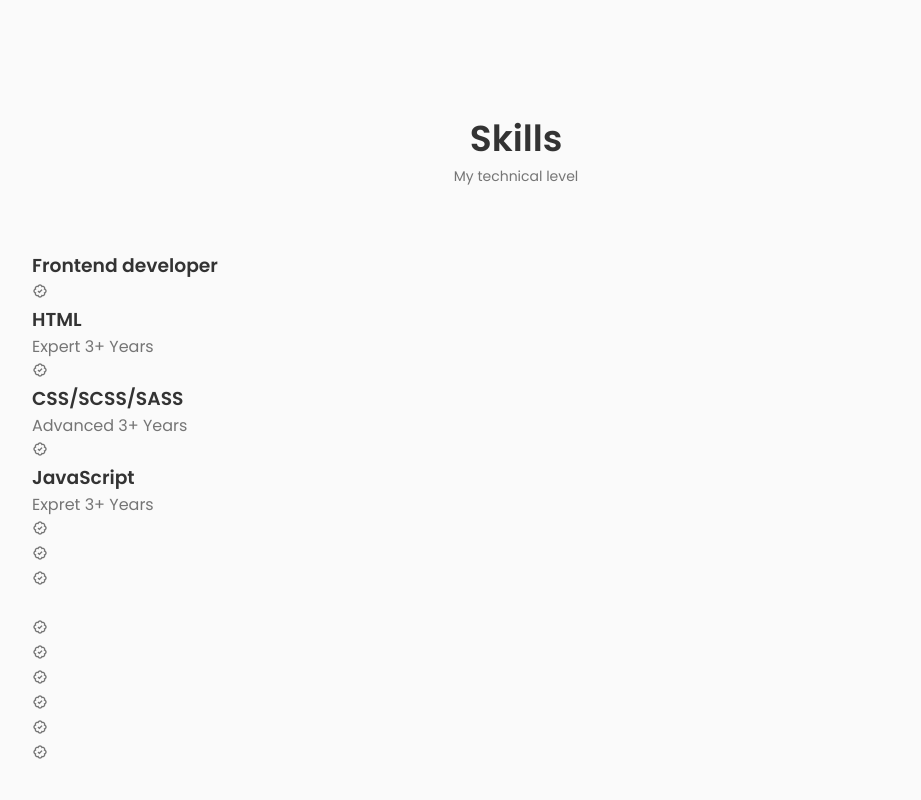
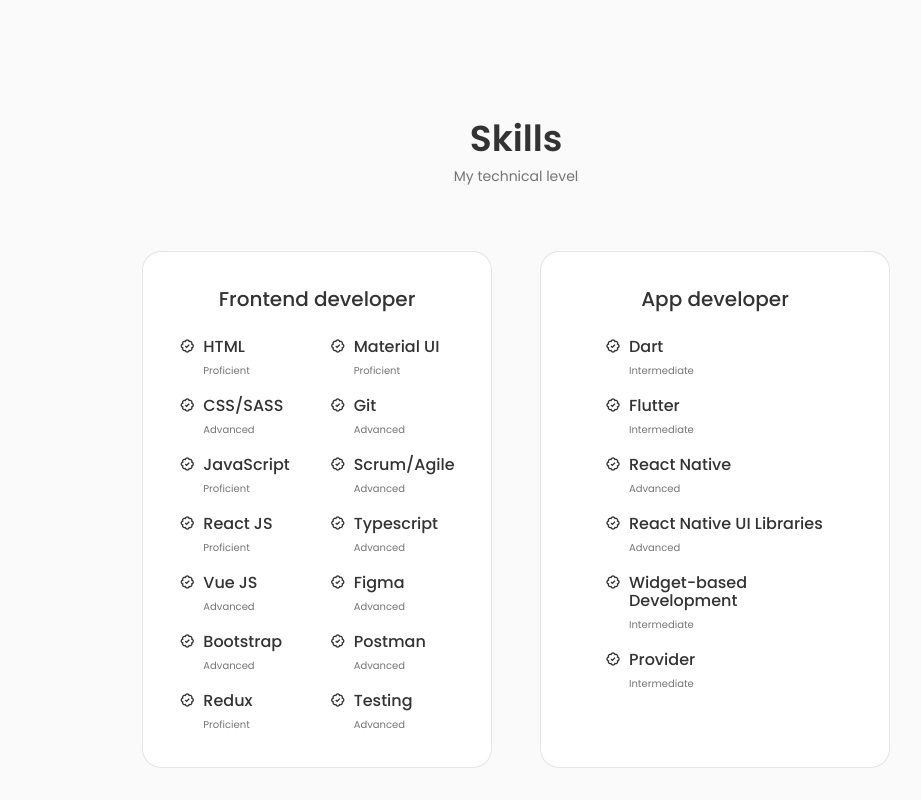
Before and after one commit to NegrilaIM/New-Portfolio, a React (Vite) app: page / in a window 1280 px wide. Shown: the part 1494-2294 px from the top of the page, without its empty margins (124-1045 px from the left). Built offline with nearby package versions, Linux system fonts and the light colour scheme.

Commit message:
skills finished

```diff
--- /dev/null
+++ b/src/Components/Skills/Appdev.jsx
@@ -0,0 +1,49 @@
+export const Appdev = () => {
+  const Appdev = [
+    {
+      name: "Dart",
+      experience: "Intermediate",
+    },
+    {
+      name: "Flutter",
+      experience: "Intermediate",
+    },
+    {
+      name: "React Native",
+      experience: "Advanced",
+    },
+    {
+      name: "React Native UI Libraries",
+      experience: " Advanced",
+    },
+    {
+      name: "Widget-based Development",
+      experience: "Intermediate",
+    },
+    {
+      name: "Provider",
+      experience: "Intermediate",
+    },
+  ];
+
+  return (
+    <div className="skills__content">
+      <h3 className="skills__title">App developer</h3>
+      <div className="skills__box">
+        <div className="skills__group">
+          {Appdev.map((item, index) => {
+            return (
+              <div key={index} className="skills__data">
+                <i className="bx bx-badge-check"></i>
+                <div>
+                  <h3 className="skills__name">{item.name}</h3>
+                  <span className="skills__level">{item.experience}</span>
+                </div>
+              </div>
+            );
+          })}
+        </div>
+      </div>
+    </div>
+  );
+};
--- a/src/Components/Skills/Backend.jsx
+++ /dev/null
@@ -1,57 +0,0 @@
-const Backend = () => {
-  return (
-    <div className="skills__content">
-      <h3 className="skills__title"></h3>
-      <div className="skills__box">
-        <div className="skills__group">
-          <div className="skills__data">
-            <i className="bx bx-badge-check"></i>
-            <div>
-              <h3 className="skills__name"></h3>
-              <span className="skills__level"></span>
-            </div>
-          </div>
-          <div className="skills__data">
-            <i className="bx bx-badge-check"></i>
-            <div>
-              <h3 className="skills__name"></h3>
-              <span className="skills__level"></span>
-            </div>
-          </div>
-          <div className="skills__data">
-            <i className="bx bx-badge-check"></i>
-            <div>
-              <h3 className="skills__name"></h3>
-              <span className="skills__level"></span>
-            </div>
-          </div>
-        </div>
-        <div className="skills__group">
-          <div className="skills__data">
-            <i className="bx bx-badge-check"></i>
-            <div>
-              <h3 className="skills__name"></h3>
-              <span className="skills__level"></span>
-            </div>
-          </div>
-          <div className="skills__data">
-            <i className="bx bx-badge-check"></i>
-            <div>
-              <h3 className="skills__name"></h3>
-              <span className="skills__level"></span>
-            </div>
-          </div>
-          <div className="skills__data">
-            <i className="bx bx-badge-check"></i>
-            <div>
-              <h3 className="skills__name"></h3>
-              <span className="skills__level"></span>
-            </div>
-          </div>
-        </div>
-      </div>
-    </div>
-  );
-};
-
-export default Backend;
--- a/src/Components/Skills/Frontend.jsx
+++ b/src/Components/Skills/Frontend.jsx
@@ -1,55 +1,94 @@
 export const Frontend = () => {
-
+  const FrontendSkills = [
+    {
+      name: "HTML",
+      experience: "Proficient",
+    },
+    {
+      name: "CSS/SASS",
+      experience: "Advanced",
+    },
+    {
+      name: "JavaScript",
+      experience: "Proficient",
+    },
+    {
+      name: "React JS",
+      experience: "Proficient",
+    },
+    {
+      name: "Vue JS",
+      experience: "Advanced",
+    },
+    {
+      name: "Bootstrap",
+      experience: "Advanced",
+    },
+    {
+      name: "Redux",
+      experience: "Proficient",
+    },
+  ];
+  const aditionalSkills = [
+    {
+      name: "Material UI",
+      experience: "Proficient",
+    },
+    {
+      name: "Git",
+      experience: "Advanced",
+    },
+    {
+      name: "Scrum/Agile",
+      experience: "Advanced",
+    },
+    {
+      name: "Typescript",
+      experience: "Advanced",
+    },
+    {
+      name: "Figma",
+      experience: "Advanced",
+    },
+    {
+      name: "Postman",
+      experience: "Advanced",
+    },
+    {
+      name: "Testing",
+      experience: "Advanced",
+    },
+  ];
 
   return (
     <div className="skills__content">
       <h3 className="skills__title"> Frontend developer</h3>
       <div className="skills__box">
         <div className="skills__group">
-          <div className="skills__data">
+          {FrontendSkills.map((item, index) => {
+            return (
+              <div key={index} className="skills__data">
                 <i className="bx bx-badge-check"></i>
                 <div>
-              <h3 className="skills__name">HTML</h3>
-              <span className="skills__level">Expert 3+ Years</span>
+                  <h3 className="skills__name">{item.name}</h3>
+                  <span className="skills__level">{item.experience}</span>
                 </div>
               </div>
-          <div className="skills__data">
+            );
+          })}
+        </div>
+        <div className="skills__group">
+          {aditionalSkills.map((item, index) => {
+            return (
+              <div key={index} className="skills__data">
                 <i className="bx bx-badge-check"></i>
                 <div>
-              <h3 className="skills__name">CSS/SCSS/SASS</h3>
-              <span className="skills__level">Advanced 3+ Years</span>
+                  <h3 className="skills__name">{item.name}</h3>
+                  <span className="skills__level">{item.experience}</span>
                 </div>
               </div>
-          <div className="skills__data">
-            <i className="bx bx-badge-check"></i>
-            <div>
-              <h3 className="skills__name">JavaScript</h3>
-              <span className="skills__level">Expret 3+ Years</span>
-            </div>
-          </div>
-        </div>
-        <div className="skills__group">
-          <div className="skills__data">
-            <i className="bx bx-badge-check"></i>
-            <div>
-              <h3 className="skills__name"></h3>
-              <span className="skills__level"></span>
-            </div>
-          </div>
-          <div className="skills__data">
-            <i className="bx bx-badge-check"></i>
-            <div>
-              <h3 className="skills__name"></h3>
-              <span className="skills__level"></span>
-            </div>
-          </div>
-          <div className="skills__data">
-            <i className="bx bx-badge-check"></i>
-            <div>
-              <h3 className="skills__name"></h3>
-              <span className="skills__level"></span>
-            </div>
-          </div>
+            );
+          })}
         </div>
       </div>
     </div>
--- a/src/Components/Skills/Skills.jsx
+++ b/src/Components/Skills/Skills.jsx
@@ -1,5 +1,6 @@
-import Backend from "./Backend";
+import { Appdev } from "./Appdev";
 import { Frontend } from "./Frontend";
+import "./Skills.scss";
 
 const Skills = () => {
   return (
@@ -8,7 +9,7 @@
       <span className="section__subtitle">My technical level</span>
       <div className="skills__container container grid">
         <Frontend />
-        <Backend />
+        <Appdev />
       </div>
     </section>
   );
--- a/src/Components/Skills/Skills.scss
+++ b/src/Components/Skills/Skills.scss
@@ -0,0 +1,71 @@
+.skills__container {
+  grid-template-columns: repeat(2, 350px);
+  column-gap: 3rem;
+  justify-content: center;
+  .skills__content {
+    background-color: var(--container-color);
+    border: 1px solid rgba(0, 0, 0, 0.1);
+    padding: 2rem 4rem;
+    border-radius: 1.2rem;
+  }
+  .skills__title {
+    font-size: 20px;
+    font-weight: var(--font-medium);
+    text-align: center;
+    margin-bottom: var(--mb-1-5);
+  }
+  .skills__box {
+    display: flex;
+    justify-content: center;
+    column-gap: 2.5rem;
+  }
+  .skills__group {
+    display: grid;
+    align-items: flex-start;
+    row-gap: 1rem;
+    .skills__data {
+      display: flex;
+      column-gap: 0.5rem;
+      .skills__name {
+        font-size: var(--noraml-font-size);
+        font-weight: var(--font-medium);
+        line-height: 18px;
+      }
+      .skills__level {
+        font-size: var(--tiny-font-size);
+      }
+    }
+  }
+}
+.skills .bx-badge-check {
+  font-size: 1rem;
+  color: var(--title-color);
+}
+
+/*=============== BREAKPOINTS ===============*/
+/* For large devices */
+@media screen and (max-width: 992px) {
+  .skills__container {
+    grid-template-columns: max-content;
+    row-gap: 2rem;
+  }
+}
+
+@media screen and (max-width: 576px) {
+  .skills__container {
+    grid-template-columns: 1fr;
+    .skills__content {
+      padding: 1rem;
+    }
+  }
+}
+
+/* For small devices */
+@media screen and (max-width: 350px) {
+  .skills__box {
+    column-gap: 1.25rem;
+    .skills__name {
+      font-size: var(--small-font-size);
+    }
+  }
+}
```
Also changed, not shown: src/Components/Services/Services.jsx (added, +8 -0 lines), src/Components/Skills/Api.jsx (deleted, +0 -7 lines), src/Components/Services/Services.scss (added). Lines whose indentation alone changed are shown as unchanged.
